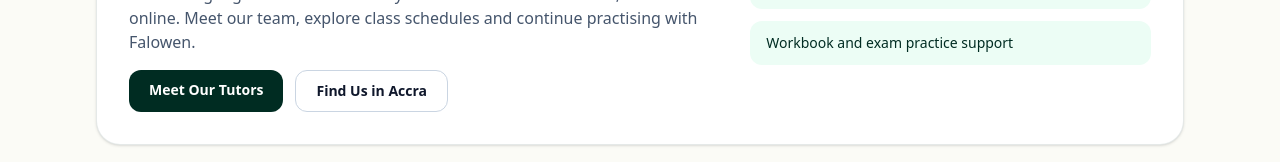
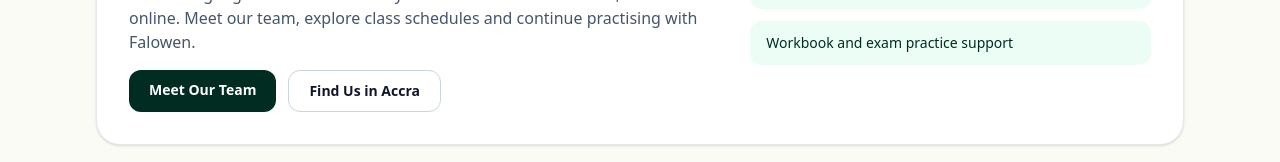
Before and after one commit to learngermanghana/learngermanghana-site, a Next.js app: page / in a window 1280 px wide. Shown: the part 1607-1769 px from the top of the page. Built offline with nearby package versions, Linux system fonts and the light colour scheme.

Commit message:
Link homepage team CTA to Falowen visitor guide

```diff
--- a/src/app/page.tsx
+++ b/src/app/page.tsx
@@ -3,7 +3,7 @@ import Link from "next/link";
 import { AcademyHero } from "@/components/AcademyHero";
 import { Container } from "@/components/Container";
 import { EcosystemPaths } from "@/components/EcosystemPaths";
-import { SITE } from "@/lib/site";
+import { LINKS, SITE } from "@/lib/site";
 
 export const revalidate = 21600;
 
@@ -59,8 +59,8 @@ export default function HomePage() {
                 explore class schedules and continue practising with Falowen.
               </p>
               <div className="mt-4 flex flex-wrap gap-3">
-                <Link className="rounded-xl bg-emerald-950 px-5 py-2.5 text-sm font-semibold text-white hover:bg-emerald-900" href="/tutors">
-                  Meet Our Tutors
+                <Link className="rounded-xl bg-emerald-950 px-5 py-2.5 text-sm font-semibold text-white hover:bg-emerald-900" href={LINKS.visitorGuide} target="_blank" rel="noopener noreferrer">
+                  Meet Our Team
                 </Link>
                 <Link className="rounded-xl border border-slate-300 px-5 py-2.5 text-sm font-semibold text-slate-900 hover:bg-slate-50" href="/contact">
                   Find Us in Accra
```
